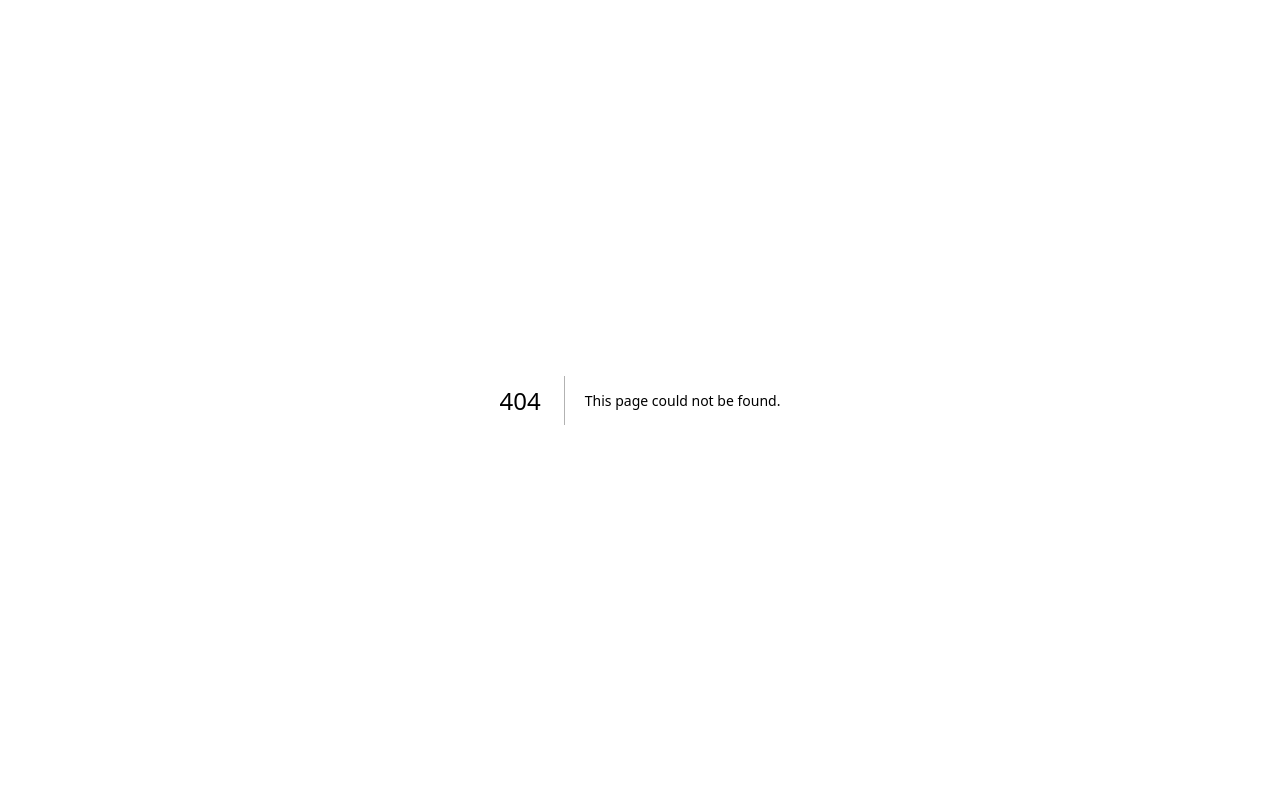
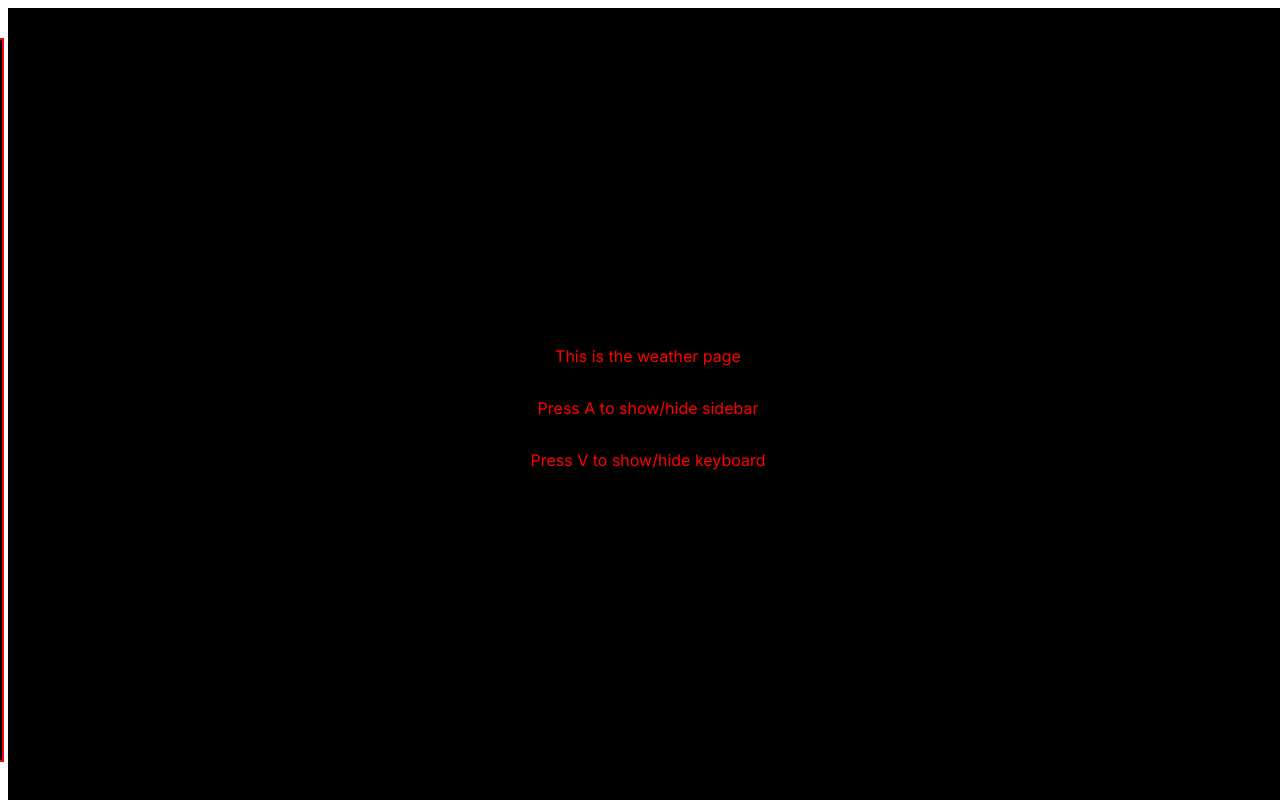
Before and after one commit to trevsuth/expanse-theme-site, a Next.js app: page /weather in a window 1280 px wide. Before the commit this address had no page. Built offline with nearby package versions, Linux system fonts and the light colour scheme.

Commit message:
added weather page

```diff
--- a/components/SidebarComponent.tsx
+++ b/src/app/components/SidebarComponent.tsx
@@ -19,11 +19,10 @@ const SidebarComponent = () => {
 
     window.addEventListener('keydown', handleKeyPress);
 
-    // Clean up the event listener
     return () => {
       window.removeEventListener('keydown', handleKeyPress);
     };
-  }, [isOpen]); // Dependency array includes isOpen to ensure the latest state is used
+  }, [isOpen]);
 
   return (
     <div className={`sidebar ${isOpen ? 'open' : ''}`}>
@@ -31,6 +30,7 @@ const SidebarComponent = () => {
       <SineWaveComponent text="Page 2" />
       <SineWaveComponent text="Page 3" />
       <SineWaveComponent text="Page 4" />
+      <SineWaveComponent text="Page 5" />
     </div>
   );
 };
--- a/src/app/globals.css
+++ b/src/app/globals.css
@@ -7,25 +7,14 @@
 
 .main-div {
   display: flex;
-  flex-direction: row;
-  background-color: black;
-  color: var(--primary-color);
-  z-index: 0;
-}
-
-.main-content {
-  display: flex;
   flex-direction: column;
   justify-content: center;
   align-items: center;
   height: 100vh;
   width: 100vw;
   background-color: black;
-  color: var(--primary-color)
-}
-
-.page-container {
-  width: 40vw;
+  color: var(--primary-color);
+  position: fixed;
 }
 
 .red-square {
@@ -100,7 +89,7 @@
 }
 
 .keyboard.visible {
-  bottom: 0; /* Slide in */
+  bottom: 0;
   opacity: 1;
   visibility: visible;
 }
--- /dev/null
+++ b/src/app/weather/page.tsx
@@ -0,0 +1,16 @@
+import SidebarComponent from './../components/SidebarComponent';
+import OnScreenKeyboard from './../components/OnScreenKeyboard';
+
+const Page = () => {
+  return (
+    <div className='main-div'>
+      <SidebarComponent />
+        <p>This is the weather page</p>
+        <p>Press A to show/hide sidebar</p>
+        <p>Press V to show/hide keyboard</p>
+      <OnScreenKeyboard />
+    </div>
+  );
+};
+
+export default Page;
```
Also changed, not shown: src/app/page.tsx (+4 -7 lines), src/app/components/OnScreenKeyboard.tsx (renamed from components/OnScreenKeyboard.tsx), src/app/components/SineWaveComponent.tsx (renamed from components/SineWaveComponent.tsx), src/app/utils/sineWave.js (renamed from utils/sineWave.js).
